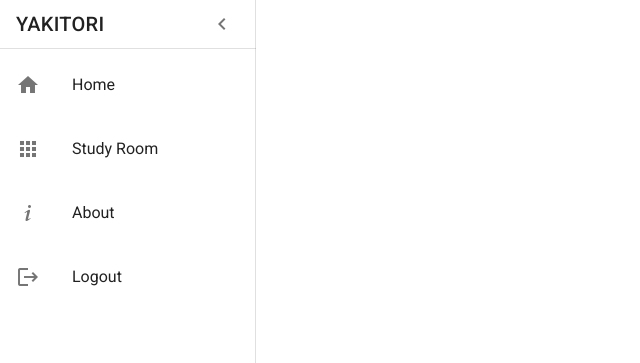
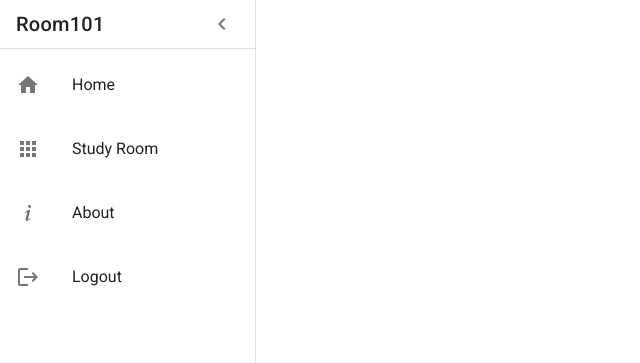
Before and after one commit to Tomoya113/StudyRoom, a Vue app: page /studyroom/1 in a window 1280 px wide. Shown: the top 363 px of the page, without its empty margins (0-640 px from the left). Built offline with nearby package versions, Linux system fonts and the light colour scheme.

Commit message:
feat: 自習室用のSideNavを追加

```diff
--- a/src/App.vue
+++ b/src/App.vue
@@ -1,17 +1,20 @@
 <template>
   <v-app>
-    <SideNav />
+    <RoomSideNav v-if="this.$route.name == 'Studyroom'" />
+    <SideNav v-else />
   </v-app>
 </template>
 
 <script>
 import SideNav from './components/SideNav'
+import RoomSideNav from './components/RoomSideNav'
 
 export default {
   name: 'App',
 
   components: {
     SideNav,
+    RoomSideNav
   },
 
   data: () => ({
--- /dev/null
+++ b/src/components/RoomSideNav.vue
@@ -0,0 +1,46 @@
+<template>
+  <v-app>
+    <v-navigation-drawer app mini-variant="true" expand-on-hover="true">
+      <v-list-item>
+        <v-list-item-title class="title">Room101</v-list-item-title>
+        <v-btn icon>
+          <v-icon>mdi-chevron-left</v-icon>
+        </v-btn>
+      </v-list-item>
+      <v-divider />
+      <v-list nav>
+        <v-list-item v-for="menu in menus" :key="menu.title" @click="menu.action">
+          <v-list-item-icon>
+            <v-icon>{{ menu.icon }}</v-icon>
+          </v-list-item-icon>
+          <v-list-item-content>
+            <v-list-item-title>{{ menu.title }}</v-list-item-title>
+          </v-list-item-content>
+        </v-list-item>
+      </v-list>
+    </v-navigation-drawer>
+
+    <v-content>
+      <router-view />
+    </v-content>
+
+    <v-footer app>
+      MADE BY YAKITORI.rb
+      <!-- フッター -->
+    </v-footer>
+  </v-app>
+</template>
+
+<script>
+export default {
+  name: 'App',
+  data: () => ({
+    menus: [
+      { title: 'Home', icon: 'mdi-home', action: '/' },
+      { title: 'Study Room', icon: 'mdi-apps', action: '/studyrooms' },
+      { title: 'About', icon: 'mdi-information-variant', action: '/about' },
+      { title: 'Logout', icon: 'mdi-logout', action: '/logout' }
+    ]
+  })
+}
+</script>
--- a/src/views/Studyroom.vue
+++ b/src/views/Studyroom.vue
@@ -0,0 +1,5 @@
+<template>
+  <v-container>
+
+  </v-container>
+</template>
```
